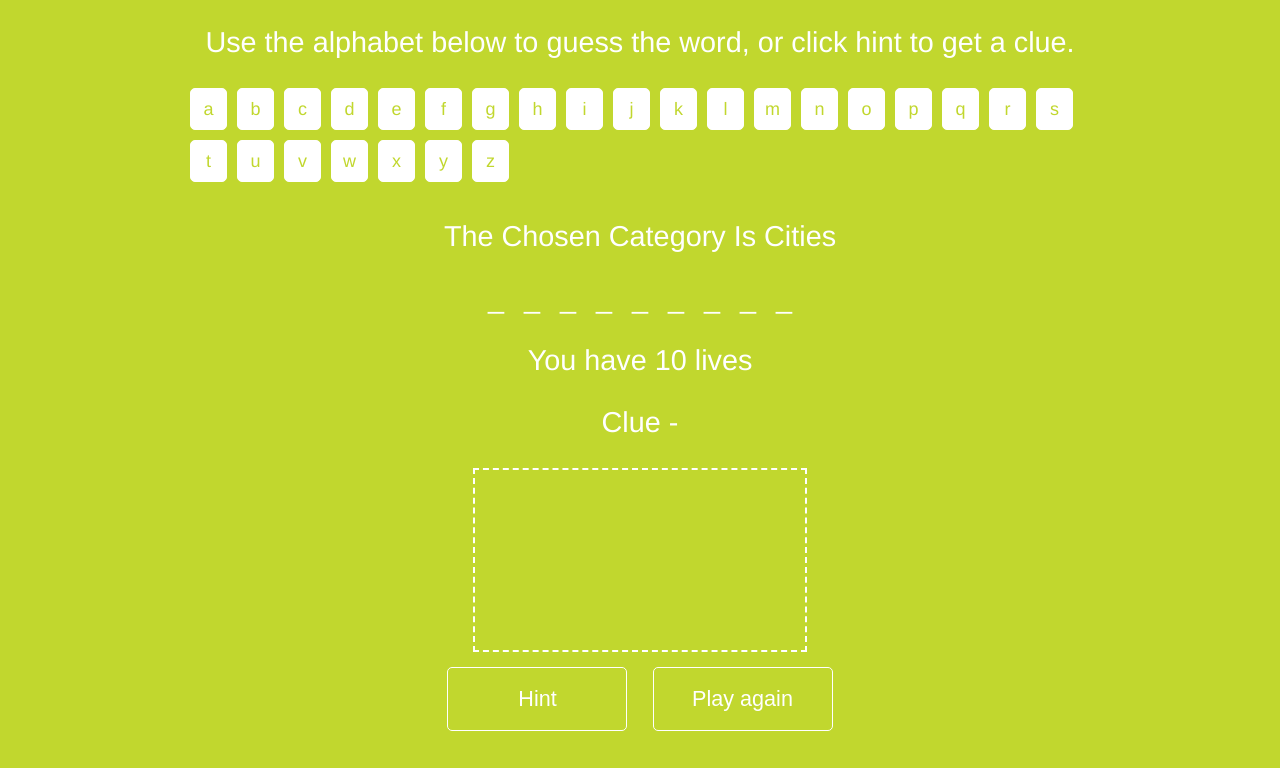
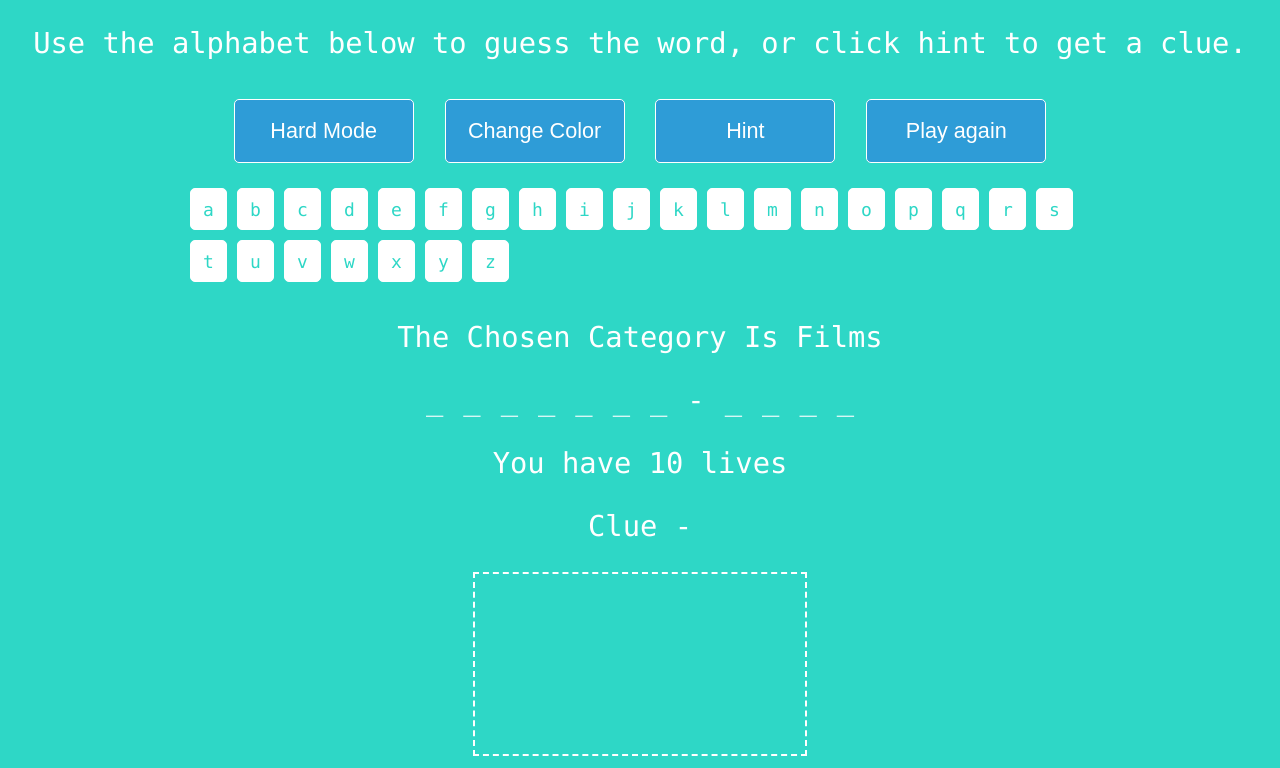
Before and after one commit to Soulsender/javascript-learning, a plain HTML site: page hangman-reinvent/index.html in a window 1280 px wide. Shown: the part 104-872 px from the top of the page. Drawn offline with Linux system fonts and the light colour scheme.

Commit message:
hangman update

```diff
--- a/hangman-reinvent/index.html
+++ b/hangman-reinvent/index.html
@@ -2,16 +2,32 @@
 <html lang="en" >
 <head>
   <meta charset="UTF-8">
-  <title>CodePen - JavaScript Hangman game</title>
+  <title>Hangman</title>
   <link rel="stylesheet" href="./style.css">
 
 </head>
 <body>
+
+<!--
+  THINGS CHANGED:
+  - Changed page title
+  - Changed default page colour
+  - Changed default font
+  - Change color button
+  - Added hard mode that will change the letters into emojis
+-->
+
 <!-- partial:index.partial.html -->
 <div class="wrapper">
    <h1>Hangman</h1>
     <h2>Vanilla JavaScript Hangman Game</h2>
     <p>Use the alphabet below to guess the word, or click hint to get a clue. </p>
+    <div class="container">
+      <button id="hardmode" onclick="hardMode()">Hard Mode</button>
+      <button id="color-changer" onclick="colorChange()">Change Color</button>
+      <button id="hint">Hint</button>
+      <button id="reset">Play again</button>
+    </div>
 </div>
 <div class="wrapper">
     <div id="buttons">
@@ -22,10 +38,7 @@
     <p id="mylives"></p>
     <p id="clue">Clue -</p>
      <canvas id="stickman">This Text will show if the Browser does NOT support HTML5 Canvas tag</canvas>
-    <div class="container">
-      <button id="hint">Hint</button>
-      <button id="reset">Play again</button>
-    </div>
+
 </div>
 <!-- partial -->
   <script  src="./script.js"></script>
--- a/hangman-reinvent/script.js
+++ b/hangman-reinvent/script.js
@@ -1,17 +1,26 @@
-window.onload = function () {
 
-  var alphabet = ['a', 'b', 'c', 'd', 'e', 'f', 'g', 'h',
+const normalAlphabet = ['a', 'b', 'c', 'd', 'e', 'f', 'g', 'h',
         'i', 'j', 'k', 'l', 'm', 'n', 'o', 'p', 'q', 'r', 's',
         't', 'u', 'v', 'w', 'x', 'y', 'z'];
+const unicodeAlphabet = ['😀', '😆', '🫠', '😉', '🫡', '🤡', '👽', '👾', '🩵', '💫', // 10
+  '💤', '🖐', '🤌', '🤟', '🦾', '🧠', '🦷', '👀', '🧑‍💻', '🧑‍🚀', // 20
+   '🧞', '🤺', '🤹‍♂️', '🦍', '🐺', '🫎' ]; // 26
+let alphabet = normalAlphabet;
+
+function hardMode(alphabet) {
+  console.log('button clicked')
+  return alphabet = unicodeAlphabet;
+}
+console.log(alphabet)
 
 var categories;         // Array of topics
 var chosenCategory;     // Selected catagory
 var getHint ;          // Word getHint
 var word ;              // Selected word
-  var guess ;             // Geuss
-  var geusses = [ ];      // Stored geusses
+var guess ;             // Guess
+var geusses = [ ];      // Stored guesses
 var lives ;             // Lives
-  var counter ;           // Count correct geusses
+var counter ;           // Count correct guesses
 var space;              // Number of spaces in word '-'
 
 // Get elements
@@ -19,7 +28,13 @@ window.onload = function () {
 var showCatagory = document.getElementById("scatagory");
 var getHint = document.getElementById("hint");
 var showClue = document.getElementById("clue");
+var getHardMode = document.getElementById("hardmode");
 
+// color-changer
+function colorChange() {
+  var randomColor = "#" + (Math.floor(Math.random()*16777215).toString(16));
+  document.body.style.background = randomColor;
+}
 
 
 // create alphabet ul
@@ -230,4 +245,3 @@ window.onload = function () {
   context.clearRect(0, 0, 400, 400);
   play();
 }
-}
--- a/hangman-reinvent/style.css
+++ b/hangman-reinvent/style.css
@@ -1,8 +1,8 @@
 /* Variabes */
 /* Mixin's */
 body {
-  background: #c1d72e;
-  font-family: "HelveticaNeue-Light", "Helvetica Neue Light", "Helvetica Neue", Helvetica, Arial, "Lucida Grande", sans-serif;
+  background: #2ed7c6;
+  font-family: "Lucida Console", "Courier New", monospace;
   color: #fff;
   height: 100%;
   text-align: center;
@@ -63,7 +63,7 @@ p {
   height: 30px;
   padding-top: 10px;
   background: #fff;
-  color: #c1d72e;
+  color: #2ed7c6;
   cursor: pointer;
   -moz-border-radius: 5px;
   -webkit-border-radius: 5px;
@@ -72,7 +72,7 @@ p {
   border: solid 1px #fff;
 }
 #alphabet li:hover {
-  background: #c1d72e;
+  background: #2ed7c6;
   border: solid 1px #fff;
   color: #fff;
 }
@@ -123,7 +123,7 @@ button {
   -webkit-border-radius: 5px;
   border-radius: 5px;
   -khtml-border-radius: 5px;
-  background: #c1d72e;
+  background: #2e9cd7;
   color: #fff;
   border: solid 1px #fff;
   text-decoration: none;
@@ -140,7 +140,7 @@ button:hover {
   transition: all 0.3s ease-in-out;
   background: #fff;
   border: solid 1px #fff;
-  color: #c1d72e;
+  color: #2ed7c6;
 }
 
 @media (max-width: 767px) {
```
Lines whose indentation alone changed are shown as unchanged.
